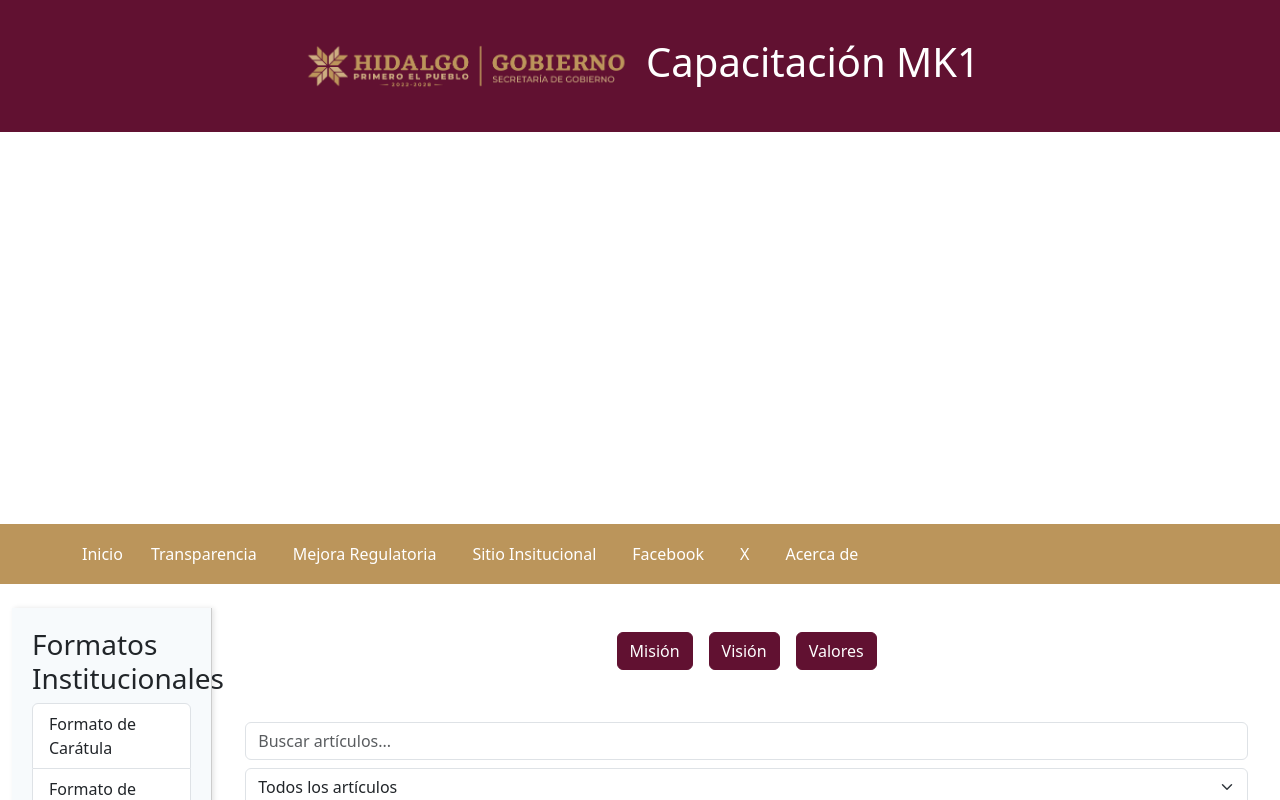
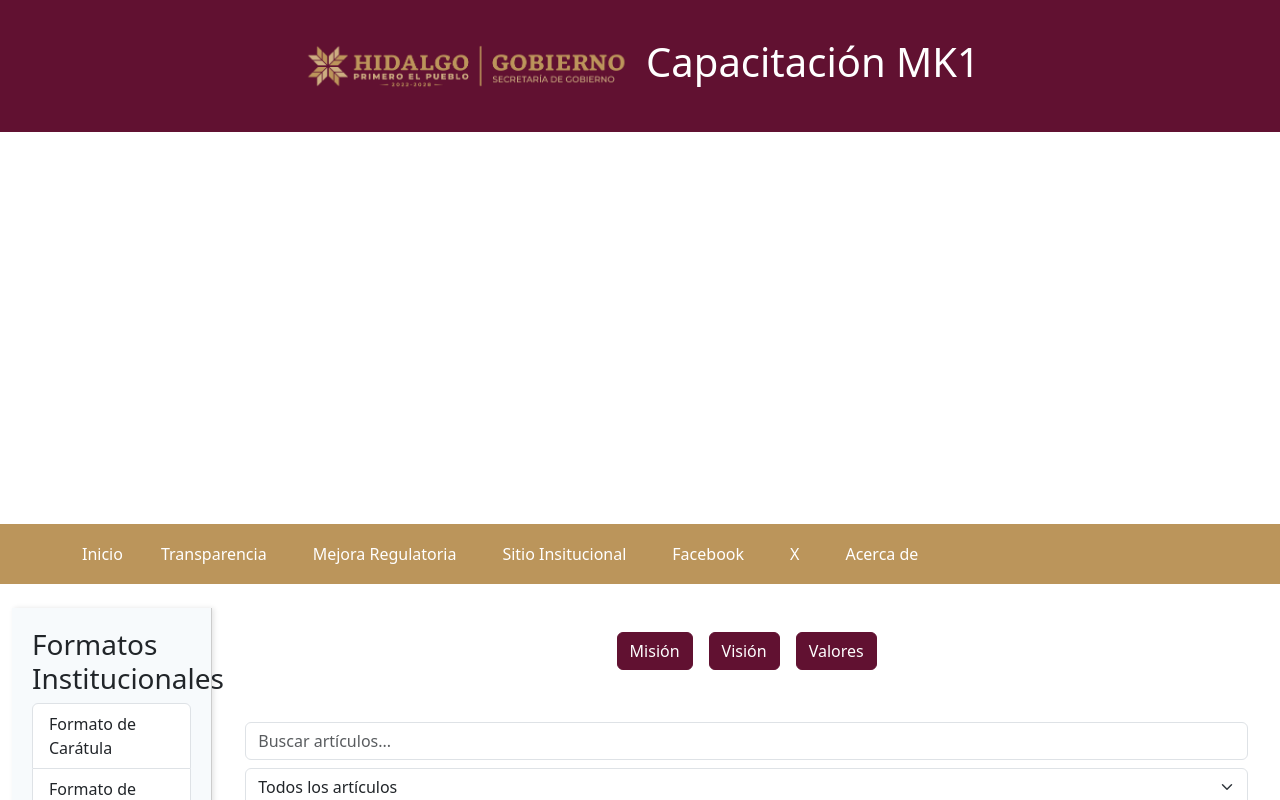
Before and after one commit to Nessvaez10/Certificacion-GIT, a React (Create React App) app: page / in a window 1280 px wide. Shown: the top 800 px of the page. Built offline with nearby package versions, Linux system fonts and the light colour scheme.

Commit message:
actualizado
q

```diff
--- a/src/App.css
+++ b/src/App.css
@@ -42,7 +42,7 @@
 }
 
 .custom-navbar .nav-item {
-  margin-left: 20px; /* Ajusta el margen para distribuir los elementos */
+  margin-left: 30px; /* Ajusta el margen para distribuir los elementos */
 }
 
 .custom-navbar .nav-link {
--- a/src/App.js
+++ b/src/App.js
@@ -2,7 +2,7 @@ import React, { useState } from 'react';
 import './App.css';
 import articlesData from './articles/articles.json';
 
-const categories = ["Módulo 1", "Módulo 2", "Módulo 3", "Módulo 4", "Módulo 5"];
+const categories = ["Módulo 1", "Módulo 2", "Módulo 3", "Módulo 4", "Módulo 5", "Módulo 6"];
 
 function App() {
   const [searchTerm, setSearchTerm] = useState('');
```
